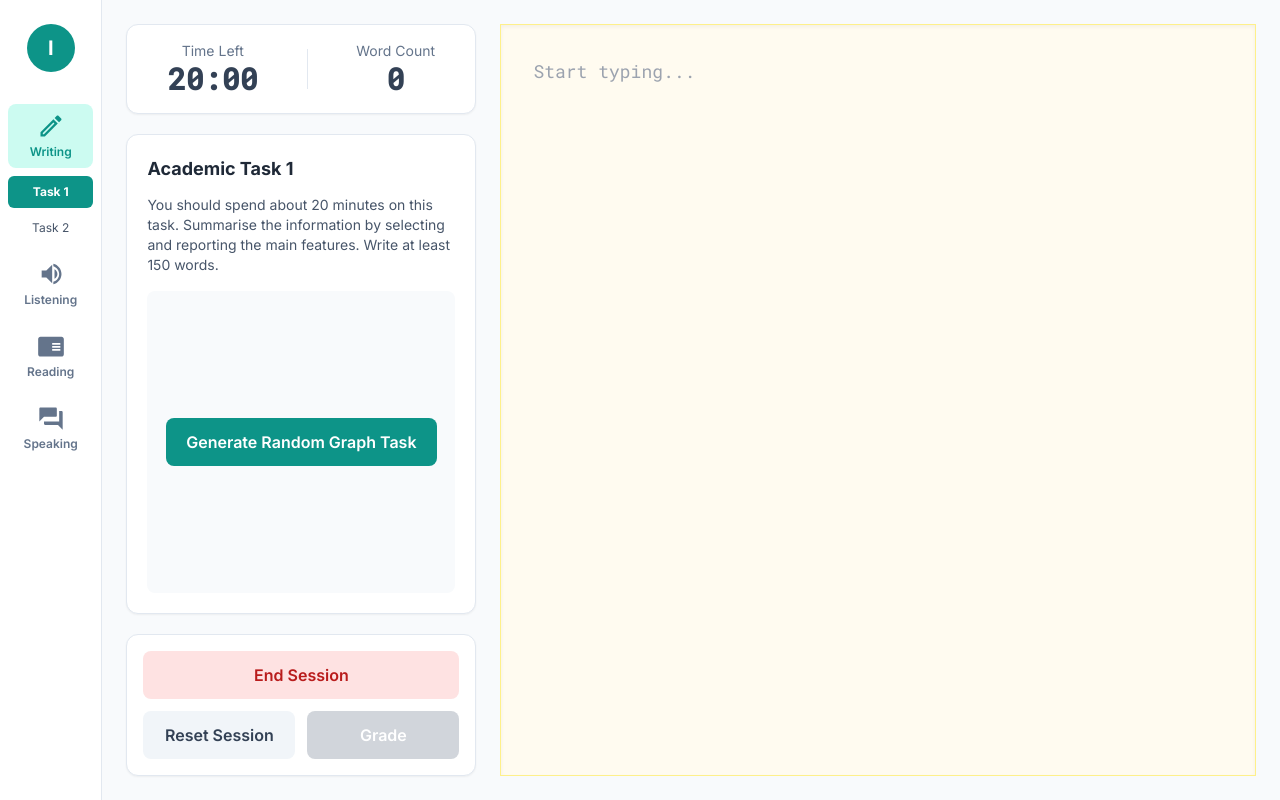
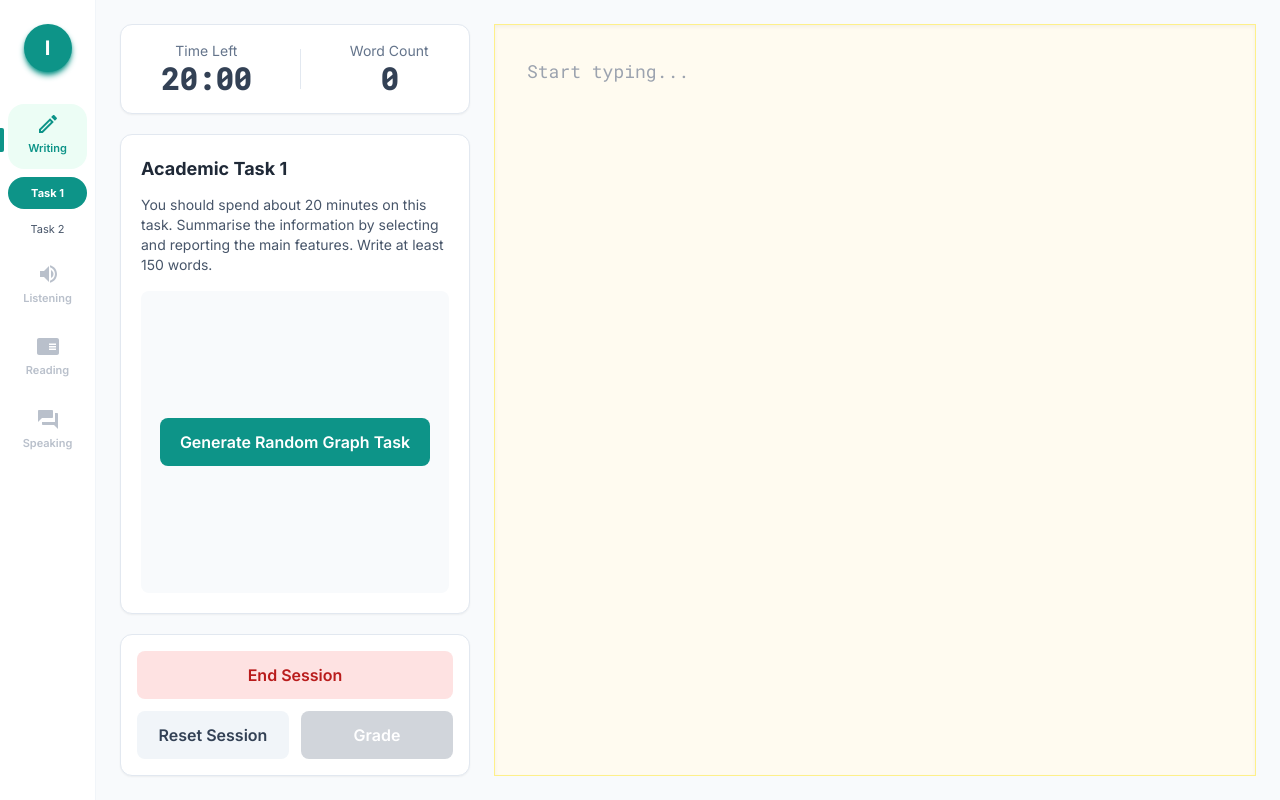
Before and after one commit to raulito1500/ielts-simulator, a React (Create React App) app: page / in a window 1280 px wide. Built offline with nearby package versions, Linux system fonts and the light colour scheme; no server answers.

Commit message:
feature: new Sidebar component redesigned.

```diff
--- a/src/App.jsx
+++ b/src/App.jsx
@@ -40,7 +40,7 @@ export default function App() {
         <div className="flex h-screen bg-slate-50 text-gray-800">
             <Sidebar activeView={activeView} setActiveView={setActiveView} />
 
-            <main className="w-[92%] p-6 flex gap-6 overflow-y-auto">
+            <main className="w-full p-6 flex gap-6 overflow-y-auto">
                 {renderActiveView()}
             </main>
         </div>
--- a/src/components/Sidebar.jsx
+++ b/src/components/Sidebar.jsx
@@ -3,8 +3,8 @@ import { ICONS, navigationStructure } from '../constants/navigation';
 
 const Sidebar = ({ activeView, setActiveView }) => {
     return (
-        <nav className="w-[8%] min-w-[100px] bg-white border-r border-slate-200 flex flex-col items-center py-6 gap-2">
-            <div className="w-12 h-12 bg-primary-600 rounded-full mb-6 flex items-center justify-center text-white font-bold text-xl">I</div>
+        <nav className="w-24 min-w-24 bg-white border-r border-slate-100 flex flex-col items-center py-6 gap-2">
+            <div className="w-12 h-12 bg-primary-600 shadow-md shadow-primary-600 rounded-full mb-6 flex items-center justify-center text-white font-bold text-xl">I</div>
             {navigationStructure.map(item => {
                 const Icon = ICONS[item.icon];
                 const isMainActive = item.label === activeView.main;
@@ -12,10 +12,11 @@ const Sidebar = ({ activeView, setActiveView }) => {
                     <div key={item.label} className="w-full px-2">
                         <div
                             onClick={() => setActiveView({ main: item.label, sub: item.subItems[0] })}
-                            className={`w-full flex flex-col items-center p-2 rounded-lg transition-colors duration-200 cursor-pointer ${isMainActive ? 'bg-primary-100 text-primary-600' : 'text-slate-500 hover:bg-slate-100'}`}
+                            className={`w-full relative flex flex-col items-center pt-2 pb-3 rounded-2xl transition-colors duration-200 cursor-pointer ${isMainActive ? 'bg-primary-50 text-primary-600' : 'text-slate-500/45 hover:bg-slate-100'}`}
                         >
-                            <Icon className="w-7 h-7" />
+                            <Icon className="w-6 h-6" />
                             <span className="text-xs mt-1 font-semibold">{item.label}</span>
+                            <span className={`absolute -left-[10px] top-1/2 -translate-y-1/2 w-[6px] h-6 mt-1 rounded-e-sm ${isMainActive ? 'bg-primary-600' : 'bg-transparent'}`}></span>
                         </div>
                         {isMainActive && (
                             <div className="flex flex-col items-center mt-2 space-y-1">
@@ -25,7 +26,7 @@ const Sidebar = ({ activeView, setActiveView }) => {
                                         <button
                                             key={subItem}
                                             onClick={() => setActiveView({ main: item.label, sub: subItem })}
-                                            className={`w-full text-center text-xs py-2 px-1 rounded-md transition-colors ${isSubActive ? 'bg-primary-600 text-white font-bold' : 'text-slate-600 hover:bg-slate-200'}`}
+                                            className={`w-full text-center text-xs py-2 px-1 rounded-2xl transition-colors ${isSubActive ? 'bg-primary-600 text-white font-bold' : 'text-slate-600 hover:bg-slate-200'}`}
                                         >
                                             {subItem}
                                         </button>
--- a/tailwind.config.js
+++ b/tailwind.config.js
@@ -7,19 +7,24 @@ module.exports = {
     extend: {
       colors: {
         primary: {
-          50: '#f0fdfa',
-          100: '#ccfbf1',
+          50: '#ecfdf5', // Tint
+          100: '#ccfbf1', // Soft
           200: '#99f6e4',
-          300: '#5eead4',
+          300: '#5dd5c4',
           400: '#2dd4bf',
           500: '#14b8a6',
-          600: '#0d9488',
-          700: '#0f766e',
-          800: '#115e59',
+          600: '#0d9488', // Accent
+          700: '#0f766e', // Strong
+          800: '#115e59', // Ink
           900: '#134e4a',
+          950: '#042f2e',
         },
       },
+      fontSize: {
+        'xs': '11px',
+      },
     },
+
   },
   plugins: [],
 }
```
